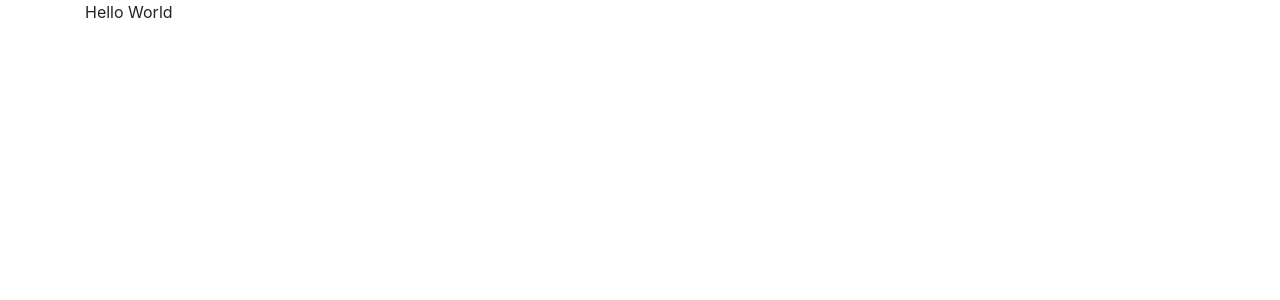
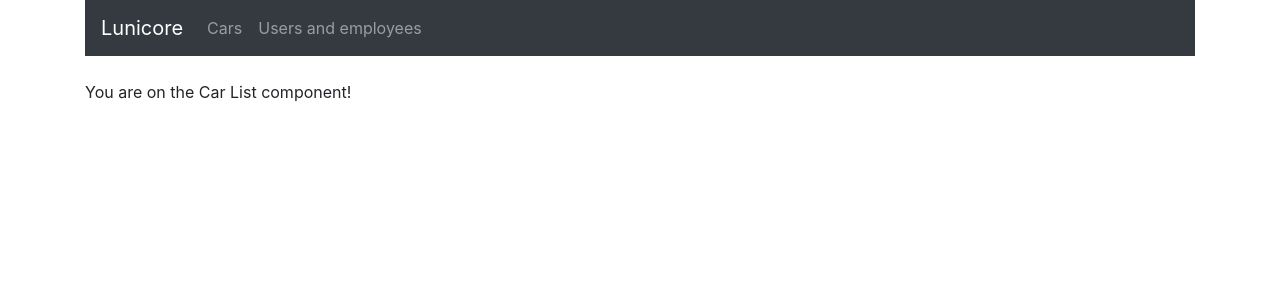
Before and after one commit to Axel-Hellman/bilhandelsCase, a React (Create React App) app: page /cars in a window 1280 px wide. Shown: the top 300 px of the page. Built offline with nearby package versions, Linux system fonts and the light colour scheme.

Commit message:
added cars ands navbarcomponents ad linked them in App.js

```diff
--- a/src/App.js
+++ b/src/App.js
@@ -4,11 +4,18 @@ import { BrowserRouter as Router, Route } from "react-router-dom";
 import logo from "./logo.svg";
 import "./App.css";
 
+import Navbar from "./components/navbar.component";
+import Cars from "./components/cars.component";
+
 function App() {
   return (
     <div className="containter">
       <Router>
-        <div className="container">Hello World</div>
+        <div className="container">
+          <Navbar />
+          <br />
+          <Route path="/cars" exact component={Cars} />
+        </div>
       </Router>
     </div>
   );
--- /dev/null
+++ b/src/components/cars.component.js
@@ -0,0 +1,11 @@
+import React, { Component } from "react";
+
+export default class Cars extends Component {
+  render() {
+    return (
+      <div>
+        <p>You are on the Car List component!</p>
+      </div>
+    );
+  }
+}
--- /dev/null
+++ b/src/components/navbar.component.js
@@ -0,0 +1,28 @@
+import React, { Component } from "react";
+import { Link } from "react-router-dom";
+
+export default class Navbar extends Component {
+  render() {
+    return (
+      <nav className="navbar navbar-dark bg-dark navbar-expand-lg ">
+        <Link to={"/"} className="navbar-brand">
+          Lunicore
+        </Link>
+        <div className="collpase navbar-collapse">
+          <ul className="navbar-nav mr-auto">
+            <li className="navbar-item">
+              <Link to="/cars" className="nav-link">
+                Cars
+              </Link>
+            </li>
+            <li className="navbar-item">
+              <Link to="/users" className="nav-link">
+                Users and employees
+              </Link>
+            </li>
+          </ul>
+        </div>
+      </nav>
+    );
+  }
+}
```
